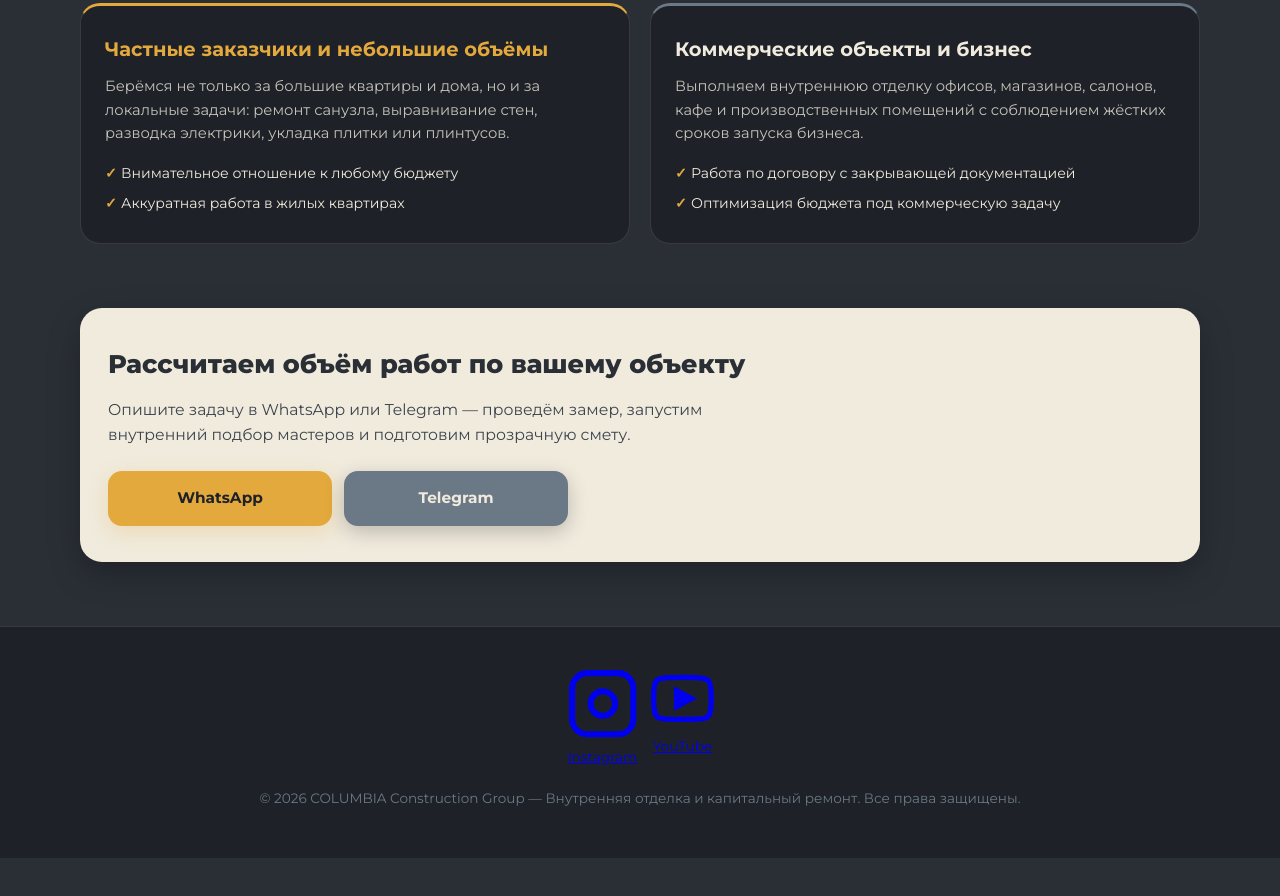
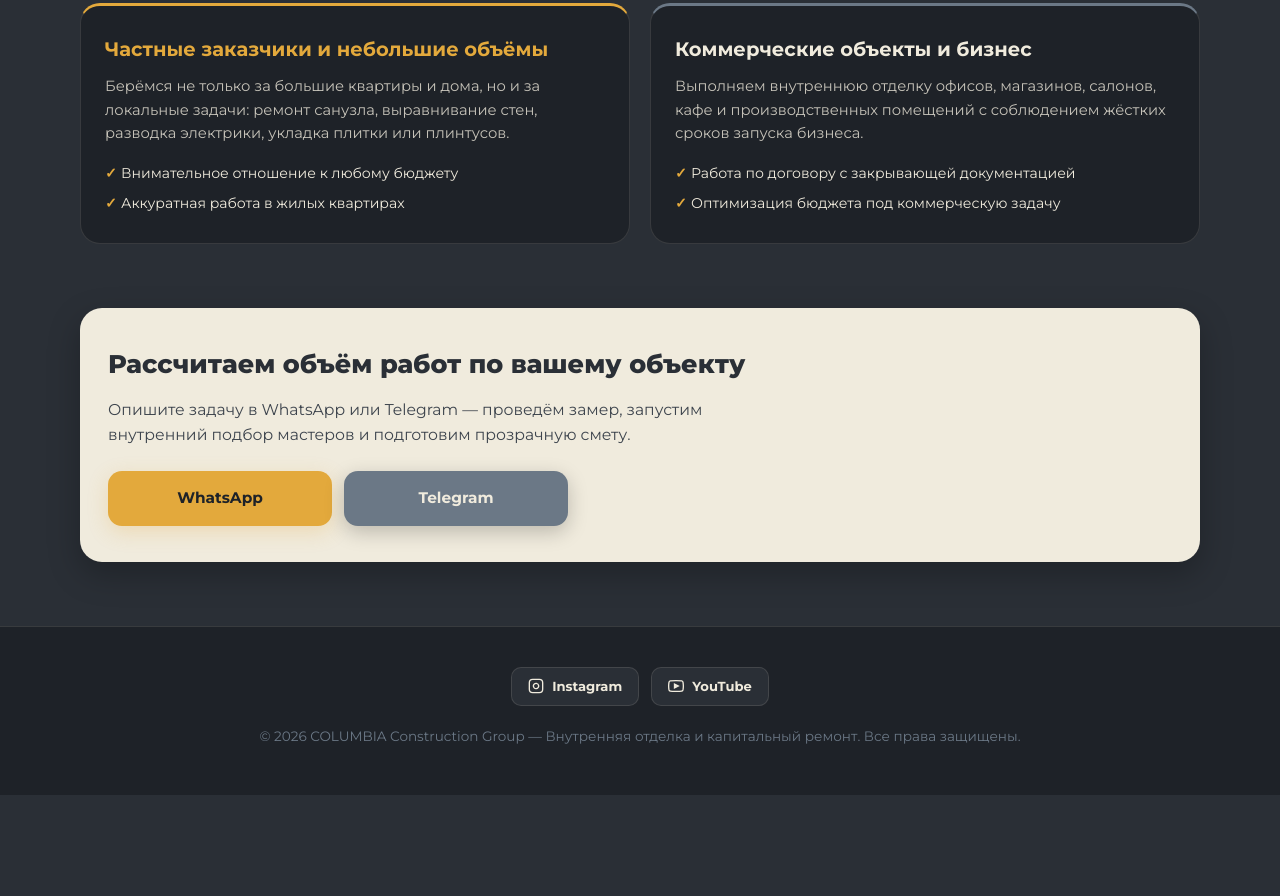
Before and after one commit to Maga55506/columbia, a plain HTML site: page index.html in a window 1280 px wide. Shown: the part 4060-4956 px from the top of the page. Drawn offline with Linux system fonts and the light colour scheme.

```diff
--- a/index.html
+++ b/index.html
@@ -1254,11 +1254,11 @@
     <footer>
         <div class="container">
            <div class="footer-socials">
-                <a href="Https://www.instagram.com/columbia_constructionn?evlk=MWo3anppZG9sbXZiZQ==">
+    <a href="https://www.instagram.com/columbia_constructionn?evlk=MWo3anppZG9sbXZiZQ==" target="_blank" rel="noopener" class="footer-social-btn">
         <svg viewBox="0 0 24 24" fill="none" stroke="currentColor" stroke-width="2"><rect x="2" y="2" width="20" height="20" rx="5" ry="5"></rect><path d="M16 11.37A4 4 0 1 1 12.63 8 4 4 0 0 1 16 11.37z"></path><line x1="17.5" y1="6.5" x2="17.51" y2="6.5"></line></svg>
         Instagram
     </a>
-                <a href="https://youtube.com/@columbiacg?si=7zlEmtWfhgxzm58I">
+    <a href="https://youtube.com/@columbiacg?si=7zlEmtWfhgxzm58I" target="_blank" rel="noopener" class="footer-social-btn">
         <svg viewBox="0 0 24 24" fill="none" stroke="currentColor" stroke-width="2"><path d="M22.54 6.42a2.78 2.78 0 0 0-1.95-1.96C18.88 4 12 4 12 4s-6.88 0-8.59.46a2.78 2.78 0 0 0-1.95 1.96A29 29 0 0 0 1 12a29 29 0 0 0 .46 5.58 2.78 2.78 0 0 0 1.95 1.96C5.12 20 12 20 12 20s6.88 0 8.59-.46a2.78 2.78 0 0 0 1.95-1.96A29 29 0 0 0 23 12a29 29 0 0 0-.46-5.58z"></path><polygon points="9.75 15.02 15.5 12 9.75 8.98 9.75 15.02" fill="currentColor"></polygon></svg>
         YouTube
     </a>
```
Lines whose indentation alone changed are shown as unchanged.
